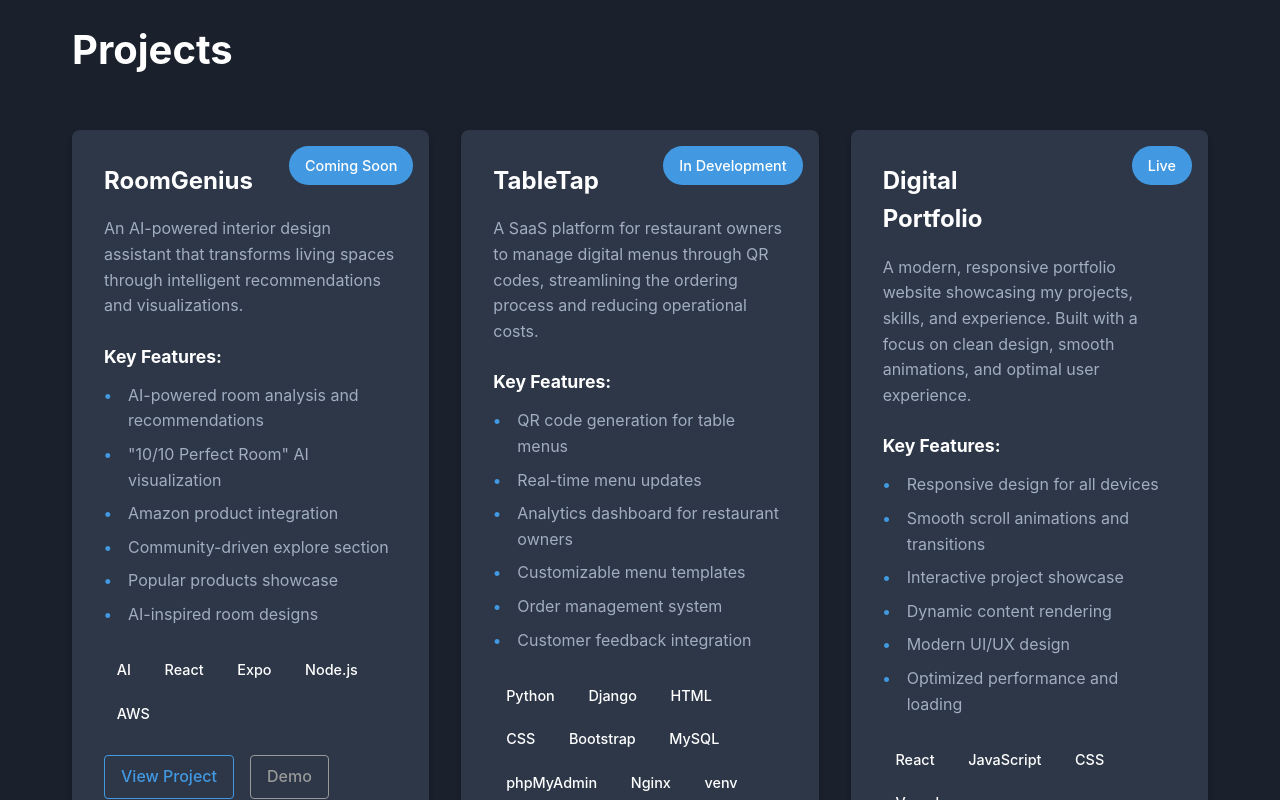
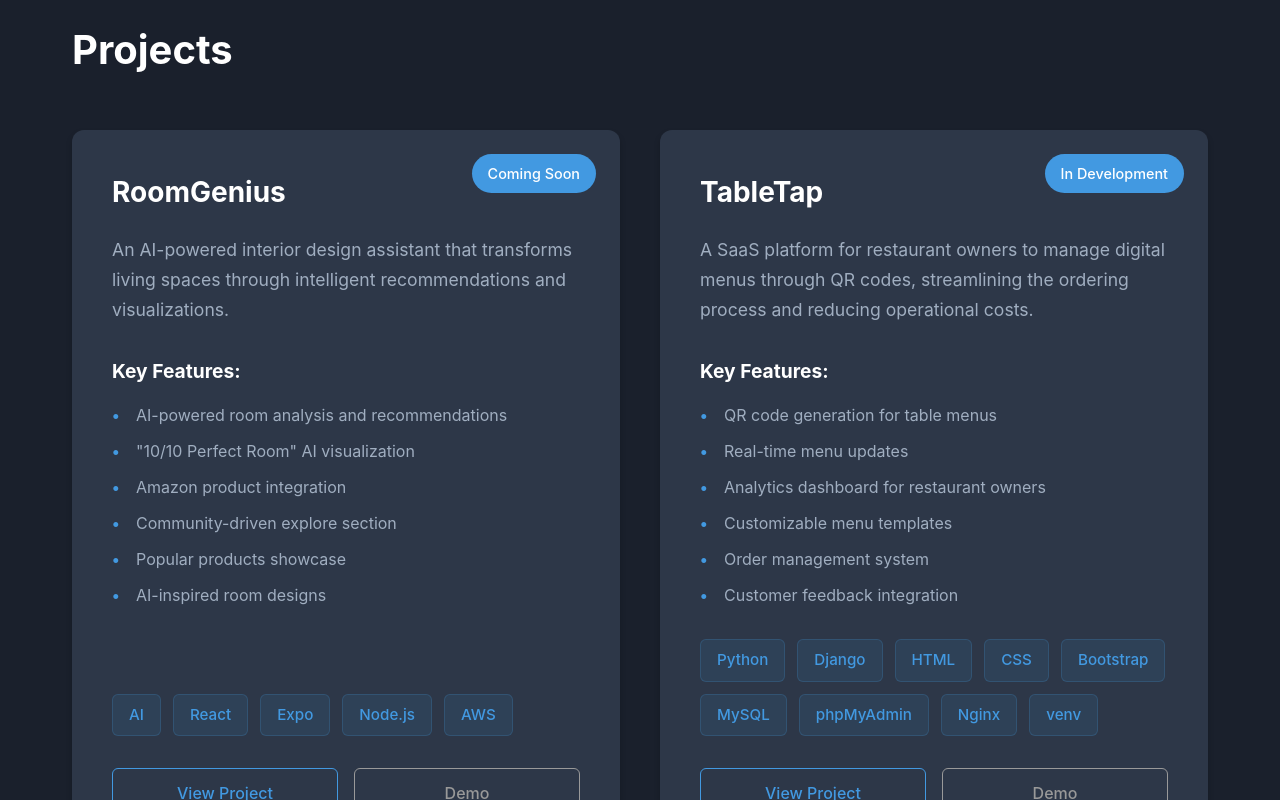
Before and after one commit to olliebruz/portfolio, a React (Create React App) app: page / in a window 1280 px wide. Shown: the part 2120-2920 px from the top of the page. Built offline with nearby package versions, Linux system fonts and the light colour scheme.

Commit message:
Added Django and Nginx to skills section. Refactored Project cards to display better

```diff
--- a/src/App.css
+++ b/src/App.css
@@ -222,19 +222,25 @@ body {
 /* Projects Section */
 .projects-grid {
   display: grid;
-  grid-template-columns: repeat(auto-fit, minmax(300px, 1fr));
-  gap: 2rem;
+  grid-template-columns: repeat(auto-fit, minmax(400px, 1fr));
+  gap: 2.5rem;
   margin-top: 2rem;
+  max-width: 1400px;
+  margin-left: auto;
+  margin-right: auto;
 }
 
 .project-card {
   background: var(--section-bg);
-  padding: 2rem;
-  border-radius: 8px;
+  padding: 2.5rem;
+  border-radius: 12px;
   box-shadow: 0 4px 6px rgba(0, 0, 0, 0.2);
   transition: transform 0.3s ease;
   position: relative;
   overflow: hidden;
+  display: flex;
+  flex-direction: column;
+  height: 100%;
 }
 
 .project-card:hover {
@@ -243,8 +249,8 @@ body {
 
 .project-status {
   position: absolute;
-  top: 1rem;
-  right: 1rem;
+  top: 1.5rem;
+  right: 1.5rem;
   background-color: var(--accent-color);
   color: white;
   padding: 0.5rem 1rem;
@@ -255,37 +261,43 @@ body {
 
 .project-card h3 {
   color: var(--primary-color);
-  margin-bottom: 1rem;
-  font-size: 1.5rem;
-  padding-right: 120px;
+  margin-bottom: 1.25rem;
+  font-size: 1.75rem;
+  padding-right: 140px;
 }
 
 .project-description {
   color: var(--secondary-color);
-  margin-bottom: 1.5rem;
-  line-height: 1.6;
+  margin-bottom: 2rem;
+  line-height: 1.7;
+  font-size: 1.1rem;
 }
 
 .project-features {
-  margin-bottom: 1.5rem;
+  margin-bottom: 2rem;
+  flex-grow: 1;
 }
 
 .project-features h4 {
   color: var(--primary-color);
-  margin-bottom: 0.75rem;
-  font-size: 1.1rem;
+  margin-bottom: 1rem;
+  font-size: 1.2rem;
 }
 
 .project-features ul {
   list-style: none;
   padding-left: 0;
+  display: grid;
+  grid-template-columns: repeat(auto-fit, minmax(250px, 1fr));
+  gap: 0.75rem;
 }
 
 .project-features li {
   position: relative;
   padding-left: 1.5rem;
-  margin-bottom: 0.5rem;
   color: var(--secondary-color);
+  font-size: 1rem;
+  line-height: 1.5;
 }
 
 .project-features li::before {
@@ -299,37 +311,42 @@ body {
 .project-tech {
   display: flex;
   flex-wrap: wrap;
-  gap: 0.5rem;
-  margin-bottom: 1.5rem;
+  gap: 0.75rem;
+  margin-bottom: 2rem;
 }
 
 .tech-tag {
-  background-color: var(--section-bg);
-  color: var(--primary-color);
-  padding: 0.4rem 0.8rem;
-  border-radius: 4px;
-  font-size: 0.9rem;
+  background-color: rgba(66, 153, 225, 0.1);
+  color: var(--accent-color);
+  padding: 0.5rem 1rem;
+  border-radius: 6px;
+  font-size: 0.95rem;
   font-weight: 500;
+  border: 1px solid rgba(66, 153, 225, 0.2);
 }
 
 .project-links {
   display: flex;
   gap: 1rem;
+  margin-top: auto;
 }
 
 .project-link {
   color: var(--accent-color);
   text-decoration: none;
   font-weight: 500;
-  transition: color 0.3s ease;
-  padding: 0.5rem 1rem;
+  transition: all 0.3s ease;
+  padding: 0.75rem 1.5rem;
   border: 1px solid var(--accent-color);
-  border-radius: 4px;
+  border-radius: 6px;
+  flex: 1;
+  text-align: center;
 }
 
 .project-link:hover {
   color: white;
   background-color: var(--accent-color);
+  transform: translateY(-2px);
 }
 
 .project-link.disabled {
@@ -341,6 +358,7 @@ body {
 .project-link.disabled:hover {
   color: #999;
   background-color: transparent;
+  transform: none;
 }
 
 .coming-soon {
@@ -679,12 +697,12 @@ body {
   }
 
   .project-card {
-    padding: 1.5rem;
+    padding: 2rem;
   }
 
   .project-card h3 {
     padding-right: 0;
-    font-size: 1.25rem;
+    font-size: 1.5rem;
   }
 
   .project-status {
@@ -693,13 +711,17 @@ body {
     margin-bottom: 1rem;
   }
 
+  .project-features ul {
+    grid-template-columns: 1fr;
+  }
+
   .project-tech {
-    gap: 0.25rem;
+    gap: 0.5rem;
   }
 
   .tech-tag {
-    font-size: 0.8rem;
-    padding: 0.3rem 0.6rem;
+    font-size: 0.9rem;
+    padding: 0.4rem 0.8rem;
   }
 }
 
@@ -722,3 +744,11 @@ body {
     font-size: 0.75rem;
   }
 }
+
+/* Responsive adjustments for projects */
+@media (max-width: 1200px) {
+  .projects-grid {
+    grid-template-columns: repeat(auto-fit, minmax(350px, 1fr));
+    gap: 2rem;
+  }
+}
--- a/src/components/Skills.js
+++ b/src/components/Skills.js
@@ -17,7 +17,9 @@ const Skills = () => {
     { name: "SQL", icon: "https://cdn.jsdelivr.net/gh/devicons/devicon/icons/mysql/mysql-original.svg" },
     { name: "React", icon: "https://cdn.jsdelivr.net/gh/devicons/devicon/icons/react/react-original.svg" },
     { name: "Node.js", icon: "https://cdn.jsdelivr.net/gh/devicons/devicon/icons/nodejs/nodejs-original.svg" },
-    { name: "Expo", icon: "https://cdn.worldvectorlogo.com/logos/expo-1.svg" }
+    { name: "Expo", icon: "https://cdn.worldvectorlogo.com/logos/expo-1.svg" },
+    { name: "Django", icon: "https://cdn.jsdelivr.net/gh/devicons/devicon/icons/django/django-plain.svg" },
+    { name: "Nginx", icon: "https://cdn.jsdelivr.net/gh/devicons/devicon/icons/nginx/nginx-original.svg" }
   ];
 
   return (
```
